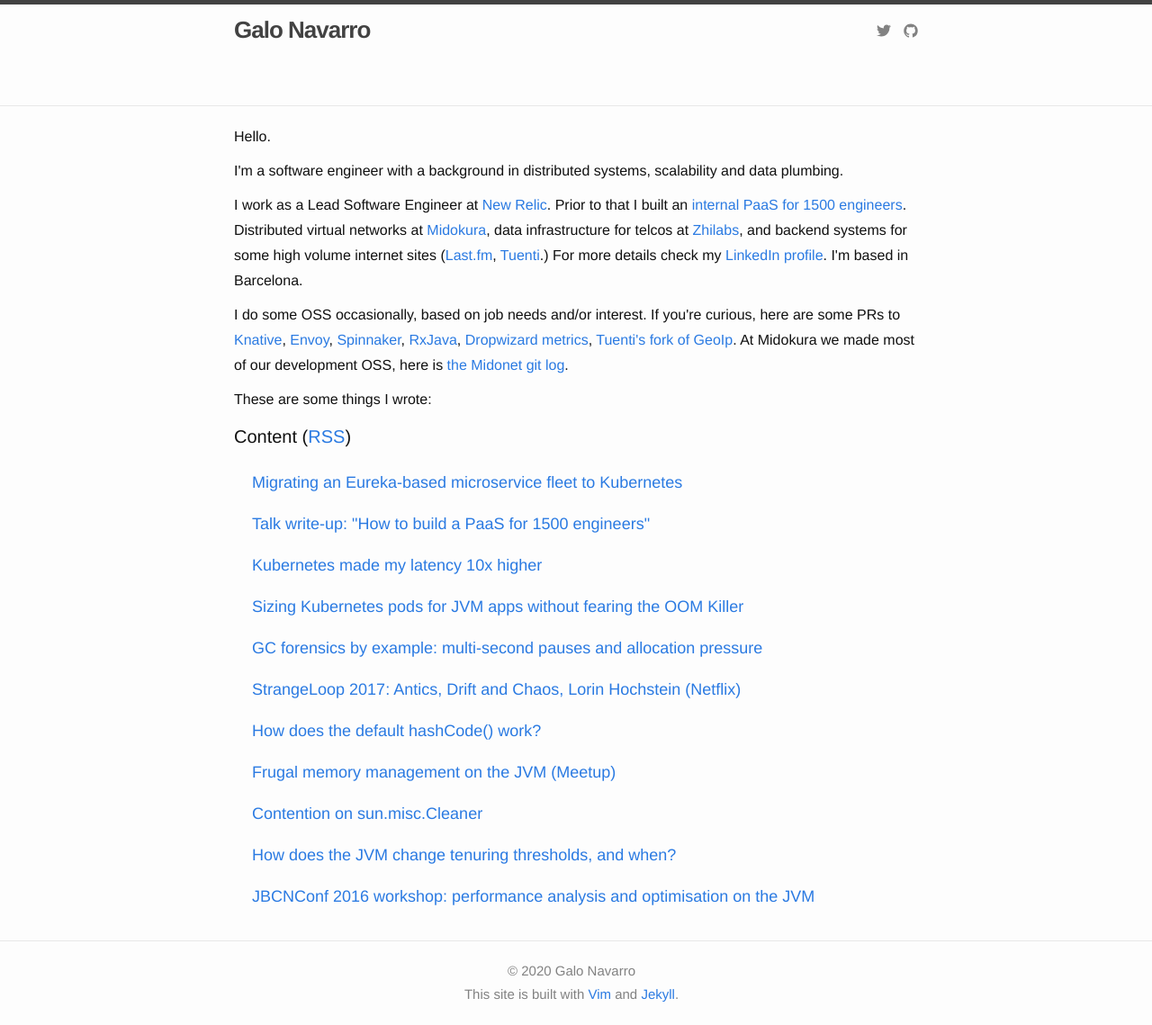
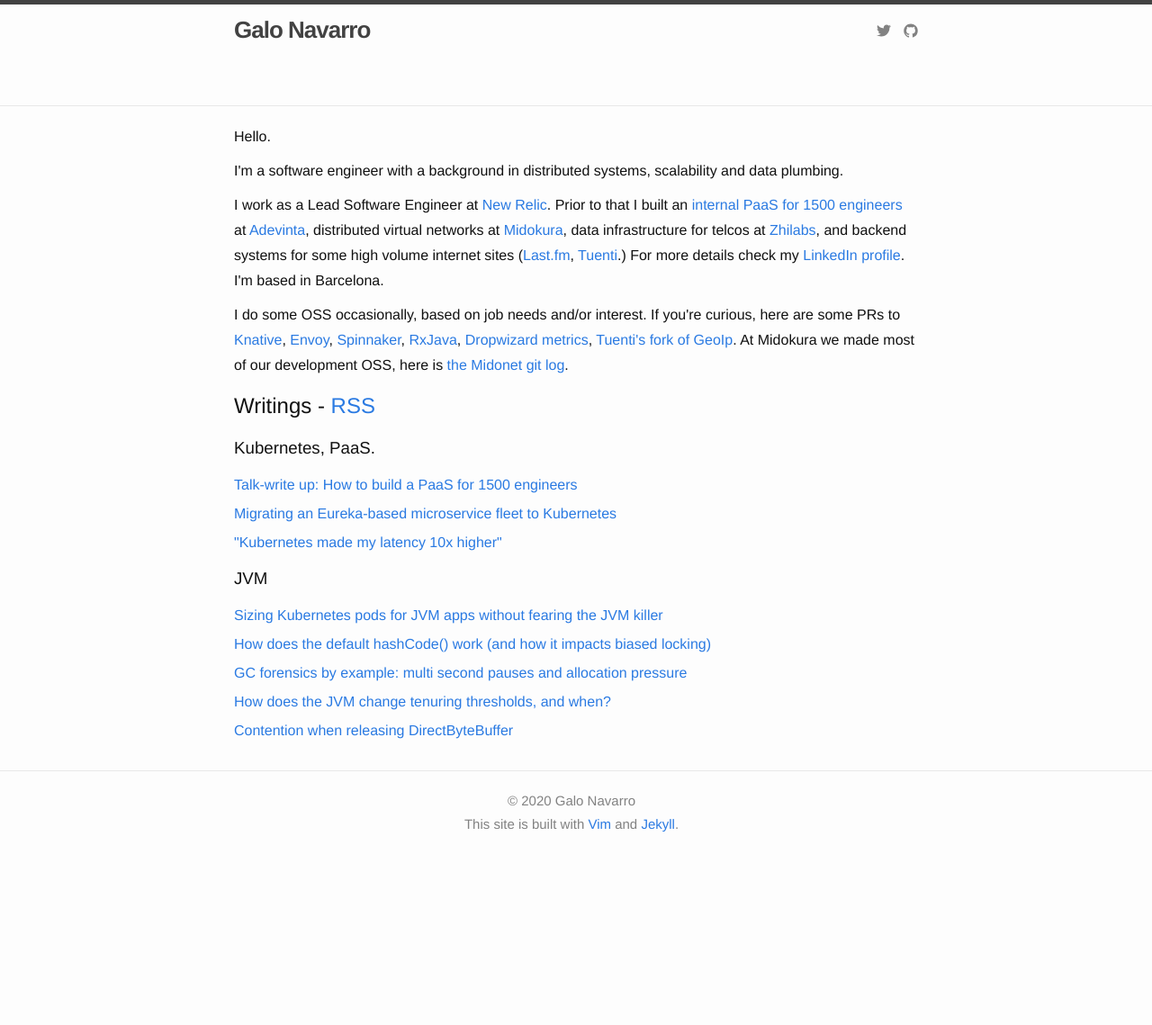
Before and after one commit to srvaroa/srvaroa.github.io, a Jekyll site: the page built from index.html, in a window 1280 px wide. Shown: the whole page at 90% size. Built offline with Jekyll 4.4.1, drawn with Linux system fonts in a browser that asks for light colours; after the commit the page ends 949 px from its top, so only the background shows below that.

Commit message:
Reorg index
Signed-off-by: Galo Navarro <anglorvaroa@gmail.com>

```diff
--- a/index.html
+++ b/index.html
@@ -8,8 +8,8 @@
   scalability and data plumbing.</p>
   <p>I work as a Lead Software Engineer at <a href="https://www.newrelic.com/">New Relic</a>.
      Prior to that I built an <a href="https://srvaroa.github.io/paas/infrastructure/platform/kubernetes/cloud/2020/01/02/talk-how-to-build-a-paas-for-1500-engineers.html">internal
-       PaaS for 1500 engineers</a>.  Distributed virtual networks at
-     <a href="https://midokura.com">Midokura</a>,
+       PaaS for 1500 engineers</a> at <a href="https://adevinta.com">Adevinta</a>,
+     distributed virtual networks at <a href="https://midokura.com">Midokura</a>,
      data infrastructure for telcos at <a href="http://zhilabs.com/">Zhilabs</a>,
      and backend systems for some high volume internet sites
      (<a href="https://last.fm/">Last.fm</a>,
@@ -32,16 +32,25 @@
        href="https://github.com/midonet/midonet/commits?author=srvaroa">the
        Midonet git log</a>.
   </p>
-  <p>These are some things I wrote:</p>
 
-  <h1 class="page-heading">Content (<a href="{{ "/feed.xml" | prepend: site.baseurl }}">RSS</a>)</h1>
+  <h2>Writings - <a href="{{ "/feed.xml" | prepend: site.baseurl }}">RSS</a></h2>
+
+  <h3>Kubernetes, PaaS.</h3>
 
   <ul class="post-list">
-    {% for post in site.posts %}
-      <li>
-        <h2><a class="post-link" href="{{ post.url | prepend: site.baseurl }}">{{ post.title }}</a></h2>
-      </li>
-    {% endfor %}
+    <li><a href="{{ site.baseUrl }}/paas/infrastructure/platform/kubernetes/cloud/2020/01/02/talk-how-to-build-a-paas-for-1500-engineers.html">Talk-write up: How to build a PaaS for 1500 engineers</a></li>
+    <li><a href="{{ site.baseUrl }}/kubernetes/eureka/paas/microservices/loadbalancing/2020/02/12/eureka-kubernetes.html">Migrating an Eureka-based microservice fleet to Kubernetes</a></li>
+    <li><a href="{{ site.baseUrl }}/kubernetes/migration/latency/dns/java/aws/microservices/2019/10/22/kubernetes-added-a-0-to-my-latency.html">"Kubernetes made my latency 10x higher"</a></li>
+  </ul>
+
+  <h3>JVM</h3>
+
+  <ul class="post-list">
+    <li><a href="{{ site.baseUrl }}/jvm/kubernetes/memory/docker/oomkiller/2019/05/29/k8s-and-java.html">Sizing Kubernetes pods for JVM apps without fearing the JVM killer</a></li>
+    <li><a href="{{ site.baseUrl }}/jvm/java/openjdk/biased-locking/2017/01/30/hashCode.html">How does the default hashCode() work (and how it impacts biased locking)</a></li>
+    <li><a href="{{ site.baseUrl }}/gc/jvm/java/garbage-collection/latency/gc-pause/2018/04/28/gc-analysis-by-example.html">GC forensics by example: multi second pauses and allocation pressure</a></li>
+    <li><a href="{{ site.baseUrl }}/jvm/java/garbage-collection/2016/07/25/jvm-tenuring-threshold.html">How does the JVM change tenuring thresholds, and when?</a></li>
+    <li><a href="{{ site.baseUrl }}/java/jvm/unsafe/2016/08/28/sun-misc-cleaner.html">Contention when releasing DirectByteBuffer</a></li>
   </ul>
 
 </div>
```
